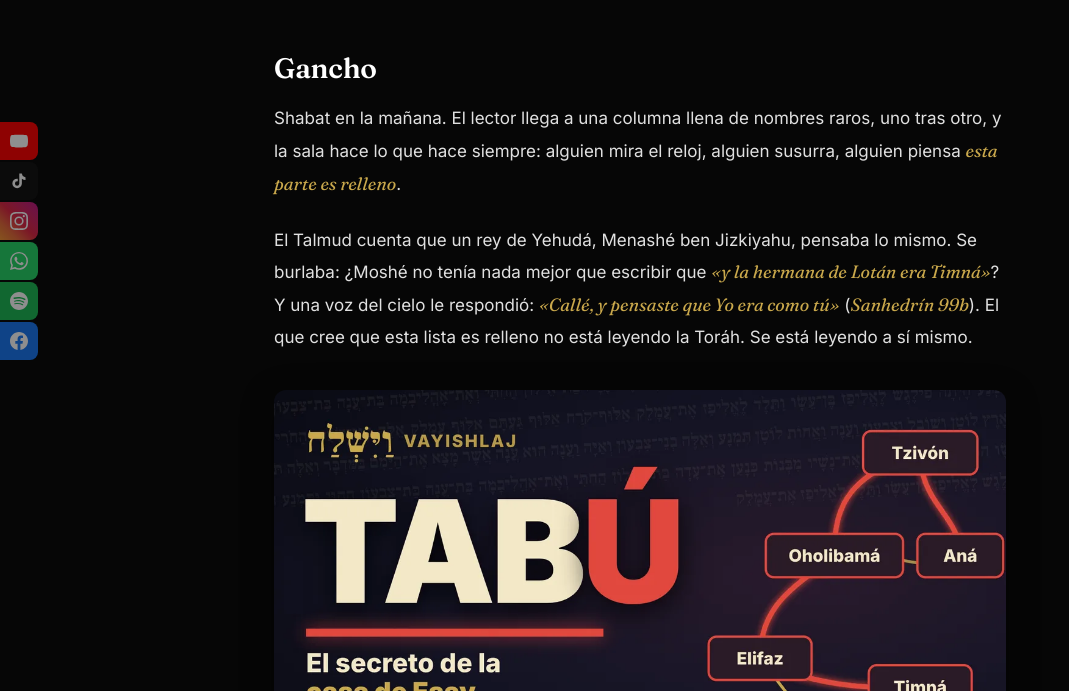
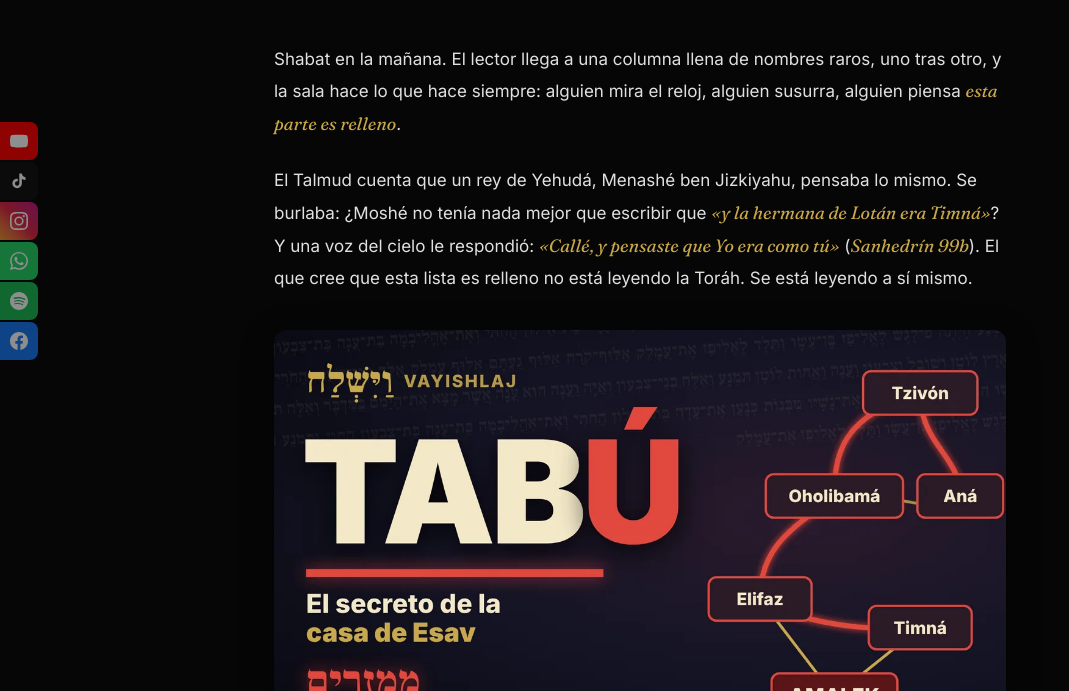
Before and after one commit to spenhos/elevalma-site, a Jekyll site: the page built from _posts/2026-11-23-tabu-secreto-casa-de-esav-vayishlaj.md, in a window 1280 px wide and 900 px high, scrolled down 788 px, cut to the strip 209-900 px from the top of the window. Shown: the whole strip, without its empty margins (0-1069 px from the left). Built offline with Jekyll 4.4.1, drawn with Linux system fonts in a browser that asks for light colours.

Commit message:
Vayishlaj: quitar encabezado Gancho

```diff
--- a/_posts/2026-11-23-tabu-secreto-casa-de-esav-vayishlaj.md
+++ b/_posts/2026-11-23-tabu-secreto-casa-de-esav-vayishlaj.md
@@ -10,8 +10,6 @@ category: parasha
 share_quote: "Una casa sin puertas se pudre por dentro. Una casa con la puerta cerrada a quien busca de verdad fabrica a su propio enemigo."
 cover_image: /images/blog/vayishlaj-tabu-casa-de-esav.png
 ---
-
-## Gancho
 
 Shabat en la mañana. El lector llega a una columna llena de nombres raros, uno tras otro, y la sala hace lo que hace siempre: alguien mira el reloj, alguien susurra, alguien piensa *esta parte es relleno*.
 
```
